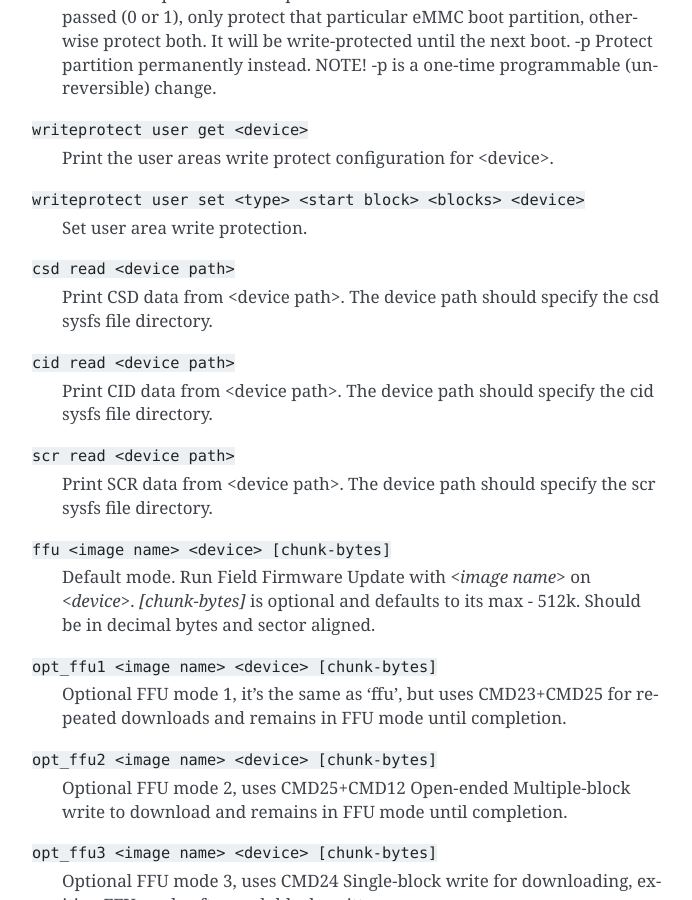
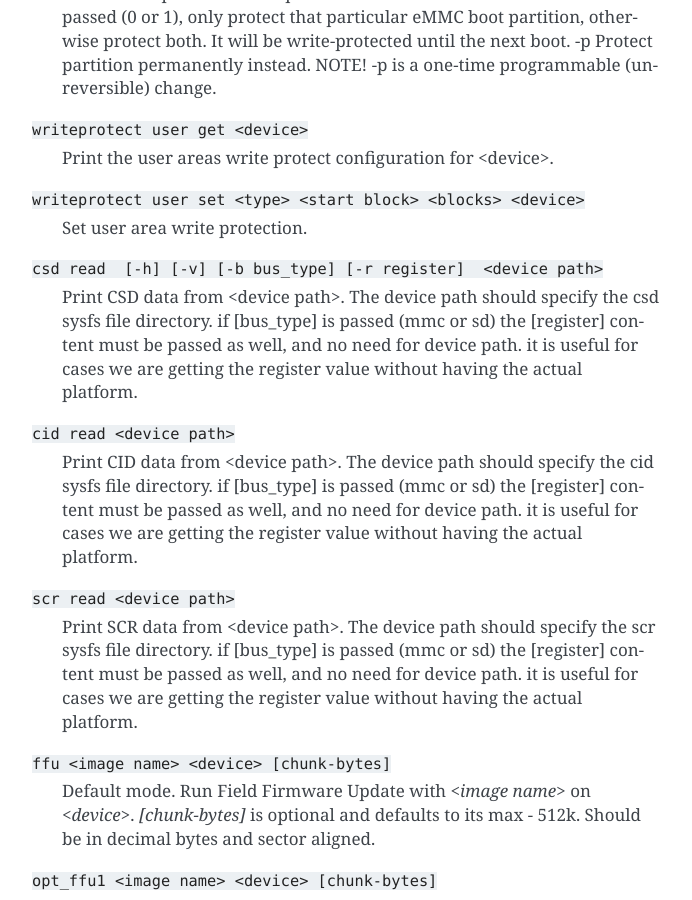
Before and after one commit to mhei/mmc-utils, a Sphinx documentation site: the page built from docs/HOWTO.rst, in a window 1280 px wide and 900 px high, scrolled down 722 px. Shown: the whole window, without its empty margins (418-1110 px from the left). Built offline with Sphinx 7.4.7, drawn with Linux system fonts in a browser that asks for light colours.

Commit message:
mmc-utils: lsmmc: Update docs to include new options
This commit updates the man and HOWTO page entries to include the new
options for the csd, cid, and scr commands. The updated entries reflect
the changes allowing the use of bus_type and register content as
arguments. These updates provide users with clear instructions on how to
use the new options for the csd, cid, and scr read commands.

Signed-off-by: Avri Altman <avri.altman@sandisk.com>
Link: https://lore.kernel.org/r/20250310055231.304728-8-avri.altman@sandisk.com
Signed-off-by: Ulf Hansson <ulf.hansson@linaro.org>

```diff
--- a/docs/HOWTO.rst
+++ b/docs/HOWTO.rst
@@ -34,14 +34,20 @@ Running mmc-utils
     ``writeprotect user set <type> <start block> <blocks> <device>``
         Set user area write protection.
 
-    ``csd read <device path>``
+    ``csd read  [-h] [-v] [-b bus_type] [-r register]  <device path>``
         Print CSD data from <device path>. The device path should specify the csd sysfs file directory.
+        if [bus_type] is passed (mmc or sd) the [register] content must be passed as well, and no need for device path.
+        it is useful for cases we are getting the register value without having the actual platform.
 
     ``cid read <device path>``
         Print CID data from <device path>. The device path should specify the cid sysfs file directory.
+        if [bus_type] is passed (mmc or sd) the [register] content must be passed as well, and no need for device path.
+        it is useful for cases we are getting the register value without having the actual platform.
 
     ``scr read <device path>``
         Print SCR data from <device path>. The device path should specify the scr sysfs file directory.
+        if [bus_type] is passed (mmc or sd) the [register] content must be passed as well, and no need for device path.
+        it is useful for cases we are getting the register value without having the actual platform.
 
     ``ffu <image name> <device> [chunk-bytes]``
       Default mode.  Run Field Firmware Update with `<image name>` on `<device>`. `[chunk-bytes]` is optional and defaults to its max - 512k. Should be in decimal bytes and sector aligned.
```
Also changed, not shown: 1 other file.
